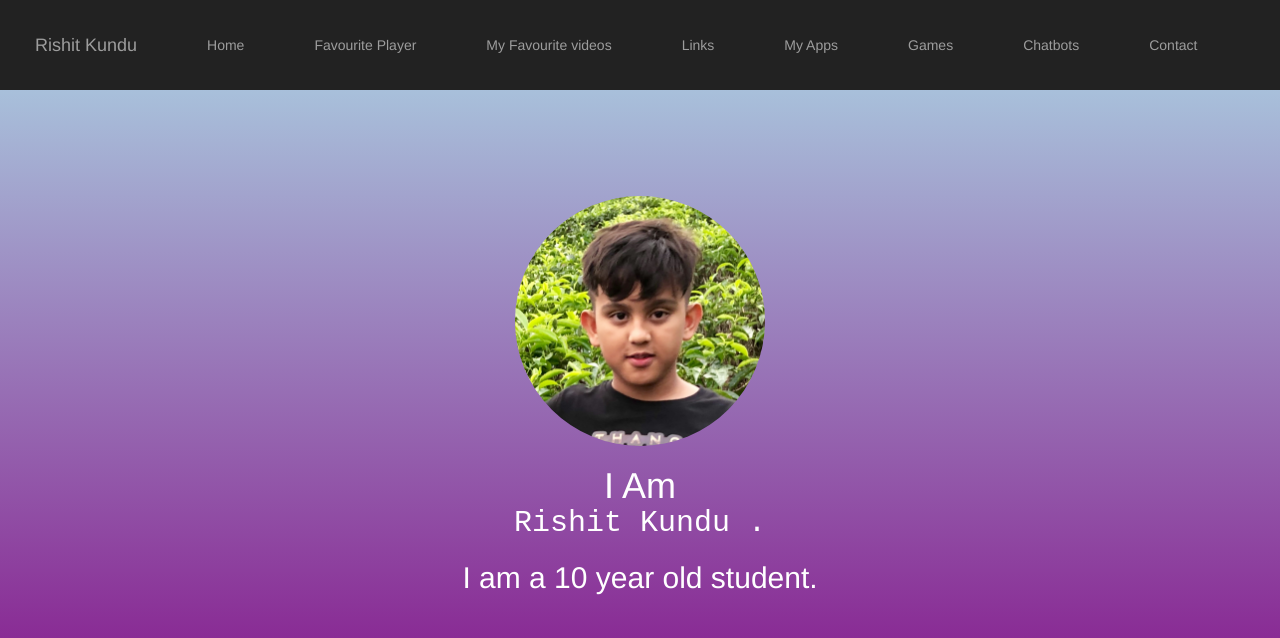
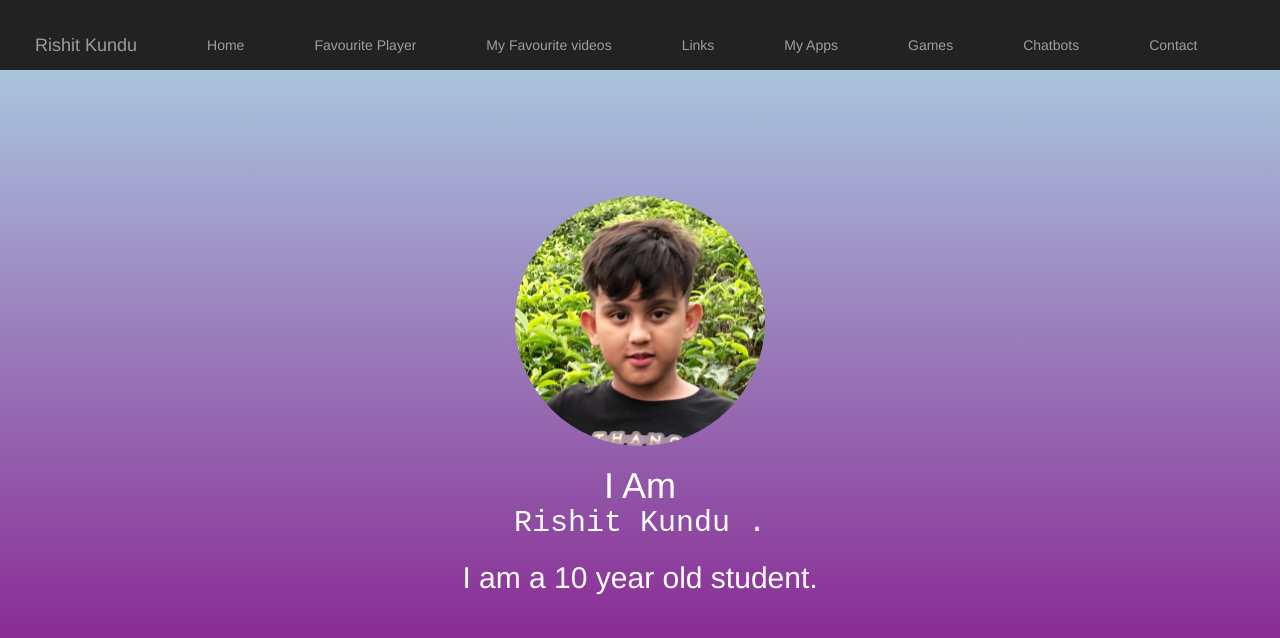
Before and after one commit to rishitkundu1/MyPersonalWebsite, a plain HTML site: page index.html in a window 1280 px wide. Shown: the top 638 px of the page. Drawn offline with nearby package versions, Linux system fonts and the light colour scheme.

Commit message:
Update index.html

```diff
--- a/index.html
+++ b/index.html
@@ -13,7 +13,7 @@
 </head>
 
 <body>
-    <nav class="navbar-inverse" style="position: sticky;top: 0;z-index: 99999">
+    <nav class="navbar-inverse" style="position: sticky;top: 0;z-index: 99999;height: 70px;">
         <div class="navbar-header">
             <button type="button" class="navbar-toggle" data-toggle="collapse" data-target="#myNavbar">
                 <span class="icon-bar"></span>
```
